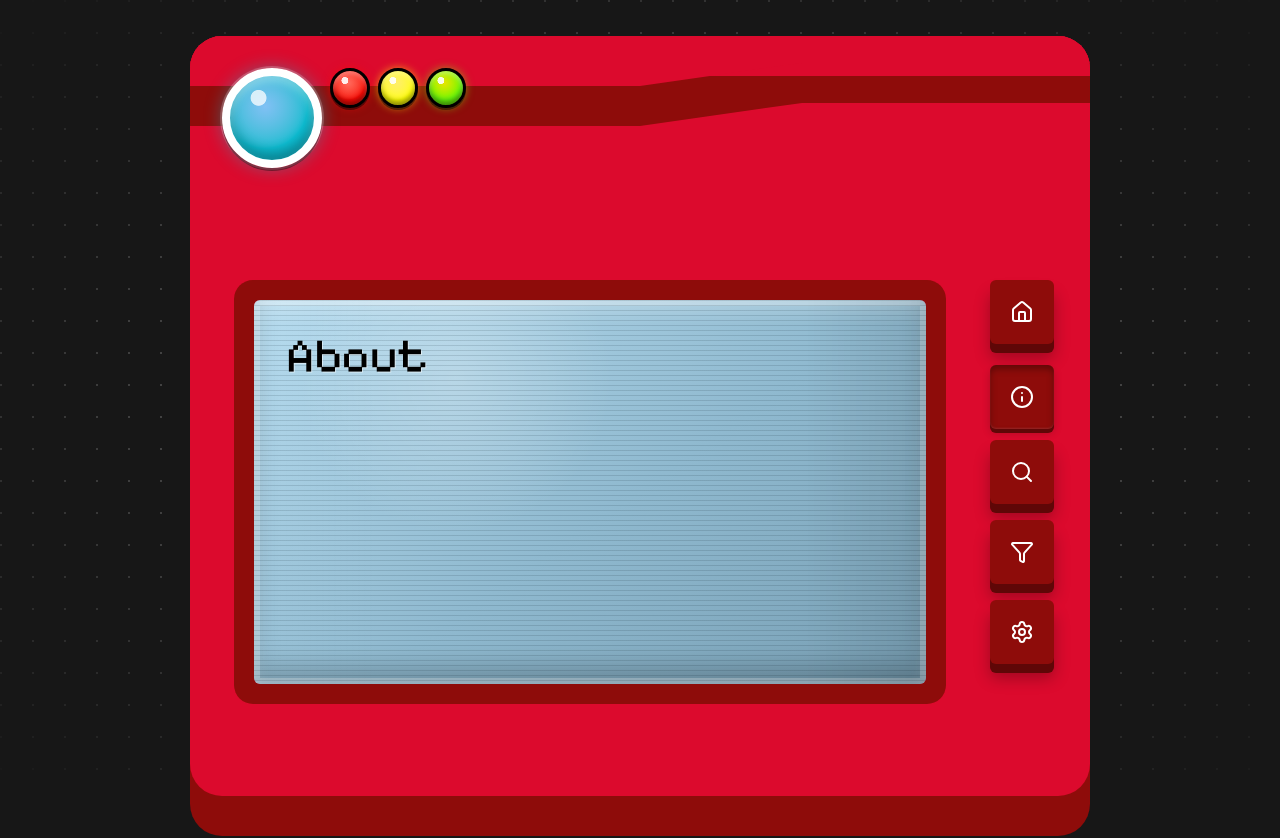
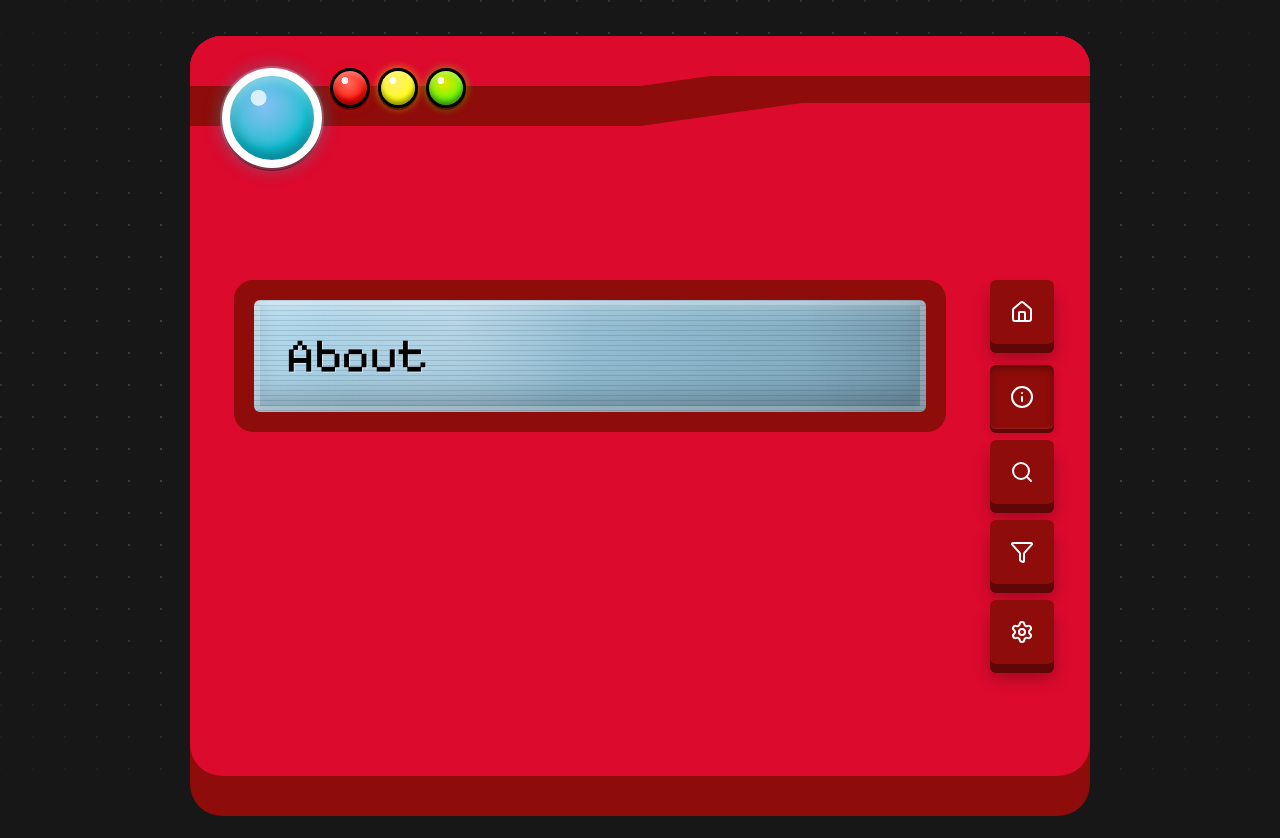
Before and after one commit to mark-rensa/nextjs-pokedex, a Next.js app: page /about in a window 1280 px wide. Shown: the top 838 px of the page. Built offline with nearby package versions, Linux system fonts and the light colour scheme.

Commit message:
feat(pokedex): Add scrollbar to Pokedex screen

```diff
--- a/src/components/pokedex-screen.tsx
+++ b/src/components/pokedex-screen.tsx
@@ -6,7 +6,7 @@ type Props = {
 
 export function PokedexScreen({ children }: Props): ReactNode {
   return (
-    <div className="pokedex-screen bg-pokedex-screen relative isolate min-h-96 overflow-clip rounded-md p-8 text-black">
+    <div className="pokedex-screen bg-pokedex-screen relative isolate max-h-96 scrollbar-thumb-purple-700 overflow-y-scroll rounded-md p-8 text-black">
       {children}
     </div>
   );
```
